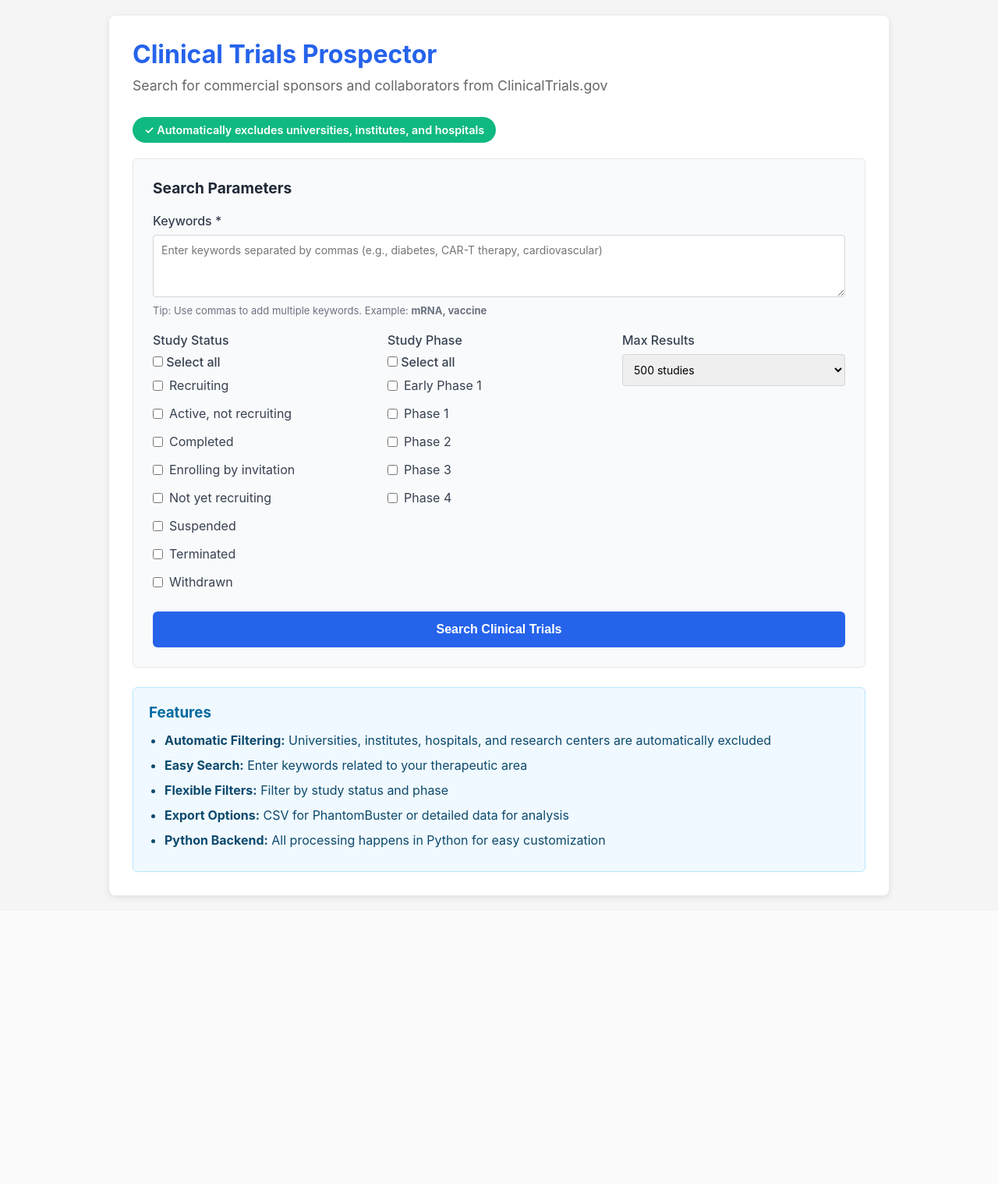
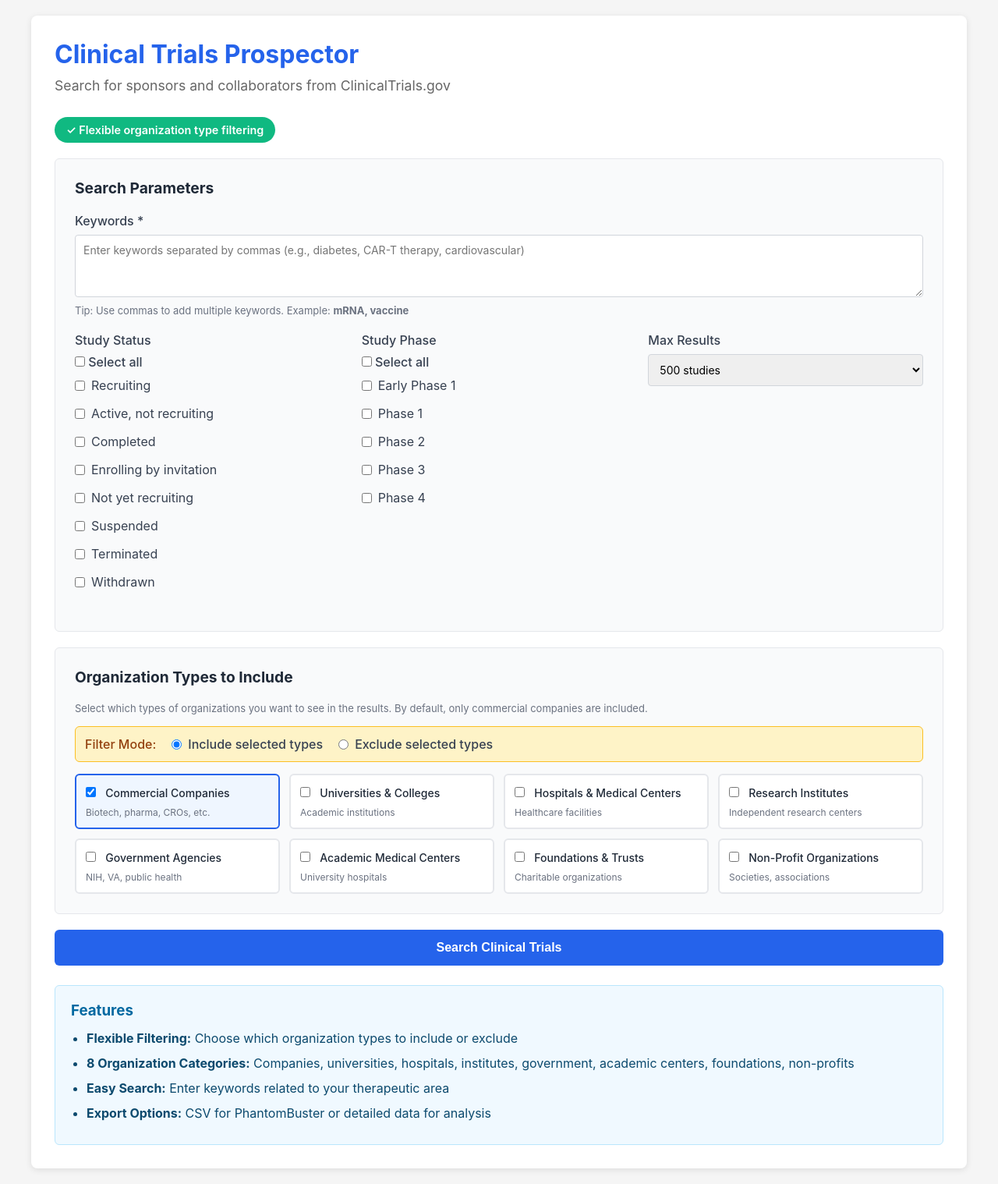
Before and after one commit to Francoisalcim/Prospection, a Flask app: page / in a window 1280 px wide. Shown: the whole page at 78% size. Before the commit the page ends 1153 px from the top, so only its background shows below. Run offline with Flask 3, Linux system fonts and the light colour scheme.

Commit message:
index.html

```diff
--- a/templates/index.html
+++ b/templates/index.html
@@ -11,7 +11,7 @@
       background: #f5f5f5; padding: 20px; color: #333;
     }
     .container {
-      max-width: 1000px; margin: 0 auto; background: white; border-radius: 8px;
+      max-width: 1200px; margin: 0 auto; background: white; border-radius: 8px;
       box-shadow: 0 2px 8px rgba(0,0,0,0.1); padding: 30px;
     }
     h1 { color: #2563eb; margin-bottom: 10px; font-size: 2em; }
@@ -45,6 +45,62 @@
       display: flex; gap: 8px; align-items: center; font-weight: normal;
       cursor: pointer;
     }
+
+    /* New: Organization types section */
+    .org-types-grid {
+      display: grid;
+      grid-template-columns: repeat(auto-fill, minmax(250px, 1fr));
+      gap: 12px;
+      margin-top: 15px;
+    }
+    .org-type-card {
+      background: white;
+      border: 2px solid #e5e7eb;
+      border-radius: 6px;
+      padding: 12px;
+      cursor: pointer;
+      transition: all 0.2s;
+    }
+    .org-type-card:hover {
+      border-color: #2563eb;
+      box-shadow: 0 2px 4px rgba(37, 99, 235, 0.1);
+    }
+    .org-type-card.selected {
+      border-color: #2563eb;
+      background: #eff6ff;
+    }
+    .org-type-card input[type="checkbox"] {
+      width: auto;
+      margin-right: 8px;
+    }
+    .org-type-label {
+      font-weight: 500;
+      color: #1f2937;
+      font-size: 14px;
+    }
+    .org-type-count {
+      font-size: 12px;
+      color: #6b7280;
+      margin-top: 4px;
+    }
+    .filter-mode {
+      background: #fef3c7;
+      border: 1px solid #fbbf24;
+      border-radius: 6px;
+      padding: 12px;
+      margin-bottom: 15px;
+      display: flex;
+      gap: 20px;
+      align-items: center;
+    }
+    .filter-mode label {
+      display: flex;
+      gap: 8px;
+      align-items: center;
+      margin-bottom: 0;
+      cursor: pointer;
+    }
+
     .btn {
       width: 100%; padding: 14px; background: #2563eb; color: white;
       border: none; border-radius: 6px; font-size: 16px; font-weight: 600;
@@ -92,6 +148,15 @@
     }
     .company-name { font-weight: 600; color: #1f2937; }
     .company-type { color: #6b7280; font-size: 13px; margin-top: 3px; }
+    .company-org-type {
+      display: inline-block;
+      background: #e0e7ff;
+      color: #3730a3;
+      padding: 2px 8px;
+      border-radius: 12px;
+      font-size: 11px;
+      margin-top: 4px;
+    }
     .company-count { color: #2563eb; font-weight: bold; font-size: 1.3em; }
     .export-buttons { display: grid; grid-template-columns: 1fr 1fr; gap: 15px; }
     .btn-secondary { background: #10b981; }
@@ -109,8 +174,8 @@
 <body>
   <div class="container">
     <h1>Clinical Trials Prospector</h1>
-    <p class="subtitle">Search for commercial sponsors and collaborators from ClinicalTrials.gov</p>
-    <div class="info-badge">✓ Automatically excludes universities, institutes, and hospitals</div>
+    <p class="subtitle">Search for sponsors and collaborators from ClinicalTrials.gov</p>
+    <div class="info-badge">✓ Flexible organization type filtering</div>
 
     <div class="section">
       <h3>Search Parameters</h3>
@@ -166,9 +231,95 @@
           </select>
         </div>
       </div>
+    </div>
 
-      <button class="btn" id="searchBtn" onclick="searchTrials()">Search Clinical Trials</button>
+    <!-- NEW: Organization Type Filtering -->
+    <div class="section">
+      <h3>Organization Types to Include</h3>
+      <div class="hint" style="margin-bottom: 15px;">
+        Select which types of organizations you want to see in the results. By default, only commercial companies are included.
+      </div>
+
+      <div class="filter-mode">
+        <span style="font-weight: 500; color: #92400e;">Filter Mode:</span>
+        <label>
+          <input type="radio" name="filterMode" value="include" checked />
+          <span>Include selected types</span>
+        </label>
+        <label>
+          <input type="radio" name="filterMode" value="exclude" />
+          <span>Exclude selected types</span>
+        </label>
+      </div>
+
+      <div class="org-types-grid" id="orgTypesGrid">
+        <div class="org-type-card selected" data-type="company">
+          <label>
+            <input type="checkbox" value="company" checked />
+            <span class="org-type-label">Commercial Companies</span>
+          </label>
+          <div class="org-type-count">Biotech, pharma, CROs, etc.</div>
+        </div>
+
+        <div class="org-type-card" data-type="university">
+          <label>
+            <input type="checkbox" value="university" />
+            <span class="org-type-label">Universities & Colleges</span>
+          </label>
+          <div class="org-type-count">Academic institutions</div>
+        </div>
+
+        <div class="org-type-card" data-type="hospital">
+          <label>
+            <input type="checkbox" value="hospital" />
+            <span class="org-type-label">Hospitals & Medical Centers</span>
+          </label>
+          <div class="org-type-count">Healthcare facilities</div>
+        </div>
+
+        <div class="org-type-card" data-type="institute">
+          <label>
+            <input type="checkbox" value="institute" />
+            <span class="org-type-label">Research Institutes</span>
+          </label>
+          <div class="org-type-count">Independent research centers</div>
+        </div>
+
+        <div class="org-type-card" data-type="government">
+          <label>
+            <input type="checkbox" value="government" />
+            <span class="org-type-label">Government Agencies</span>
+          </label>
+          <div class="org-type-count">NIH, VA, public health</div>
+        </div>
+
+        <div class="org-type-card" data-type="academic">
+          <label>
+            <input type="checkbox" value="academic" />
+            <span class="org-type-label">Academic Medical Centers</span>
+          </label>
+          <div class="org-type-count">University hospitals</div>
+        </div>
+
+        <div class="org-type-card" data-type="foundation">
+          <label>
+            <input type="checkbox" value="foundation" />
+            <span class="org-type-label">Foundations & Trusts</span>
+          </label>
+          <div class="org-type-count">Charitable organizations</div>
+        </div>
+
+        <div class="org-type-card" data-type="nonprofit">
+          <label>
+            <input type="checkbox" value="nonprofit" />
+            <span class="org-type-label">Non-Profit Organizations</span>
+          </label>
+          <div class="org-type-count">Societies, associations</div>
+        </div>
+      </div>
     </div>
+
+    <button class="btn" id="searchBtn" onclick="searchTrials()">Search Clinical Trials</button>
 
     <div id="loading" class="loading">
       <div class="spinner"></div>
@@ -184,41 +335,42 @@
       </div>
 
       <div class="companies-section">
-        <h3>Companies Found</h3>
+        <h3>Organizations Found</h3>
         <div class="companies-list" id="companiesList"></div>
       </div>
 
-      <div class="section" style="margin-top:15px;">
-        <h3>Export Options</h3>
-
-        <div class="form-group">
-          <label for="targetRole">Target role on LinkedIn (optional)</label>
-          <input id="targetRole" type="text" placeholder="e.g. CTO, Head of Clinical Operations, Medical Director" />
-          <div class="hint">If filled, the CSV will contain LinkedIn people search URLs for this role in each company.</div>
-        </div>
-
-        <div class="export-buttons">
-          <button class="btn btn-secondary" onclick="exportToCSV()">📄 Export to CSV (PhantomBuster)</button>
-          <button class="btn" onclick="exportDetailed()">📊 Export Detailed Data</button>
-        </div>
+      <div class="export-buttons">
+        <button class="btn btn-secondary" onclick="exportToCSV()">📄 Export to CSV (PhantomBuster)</button>
+        <button class="btn" onclick="exportDetailed()">📊 Export Detailed Data</button>
       </div>
-
     </div>
 
     <div class="info">
       <h3>Features</h3>
       <ul>
-        <li><b>Automatic Filtering:</b> Universities, institutes, hospitals, and research centers are automatically excluded</li>
+        <li><b>Flexible Filtering:</b> Choose which organization types to include or exclude</li>
+        <li><b>8 Organization Categories:</b> Companies, universities, hospitals, institutes, government, academic centers, foundations, non-profits</li>
         <li><b>Easy Search:</b> Enter keywords related to your therapeutic area</li>
-        <li><b>Flexible Filters:</b> Filter by study status and phase</li>
         <li><b>Export Options:</b> CSV for PhantomBuster or detailed data for analysis</li>
-        <li><b>Python Backend:</b> All processing happens in Python for easy customization</li>
       </ul>
     </div>
   </div>
 
   <script>
     let currentResults = null;
+
+    // Organization type card selection
+    document.getElementById('orgTypesGrid').addEventListener('click', (e) => {
+      const card = e.target.closest('.org-type-card');
+      if (!card) return;
+
+      const checkbox = card.querySelector('input[type="checkbox"]');
+      if (e.target !== checkbox) {
+        checkbox.checked = !checkbox.checked;
+      }
+
+      card.classList.toggle('selected', checkbox.checked);
+    });
 
     function showError(message) {
       const errorDiv = document.getElementById('error');
@@ -244,10 +396,26 @@
       return Array.from(checkboxes).map(cb => cb.value);
     }
 
+    function getSelectedOrgTypes() {
+      const checkboxes = document.querySelectorAll('#orgTypesGrid input[type="checkbox"]:checked');
+      return Array.from(checkboxes).map(cb => cb.value);
+    }
+
+    function getFilterMode() {
+      const mode = document.querySelector('input[name="filterMode"]:checked');
+      return mode ? mode.value : 'include';
+    }
+
     async function searchTrials() {
       const keywords = document.getElementById('keywords').value.trim();
       if (!keywords) {
         showError('Please enter at least one keyword.');
+        return;
+      }
+
+      const selectedTypes = getSelectedOrgTypes();
+      if (selectedTypes.length === 0) {
+        showError('Please select at least one organization type.');
         return;
       }
 
@@ -263,7 +431,9 @@
             keywords: keywords,
             statuses: getCheckedValues('status-group'),
             phases: getCheckedValues('phase-group'),
-            maxResults: document.getElementById('maxResults').value
+            maxResults: document.getElementById('maxResults').value,
+            organizationTypes: selectedTypes,
+            filterMode: getFilterMode()
           })
         });
 
@@ -296,7 +466,7 @@
         </div>
         <div class="stat-box">
           <div class="stat-number">${data.stats.uniqueCompanies}</div>
-          <div class="stat-label">Companies</div>
+          <div class="stat-label">Organizations</div>
         </div>
         <div class="stat-box">
           <div class="stat-number">${data.stats.sponsors}</div>
@@ -313,6 +483,7 @@
           <div>
             <div class="company-name">${c.name}</div>
             <div class="company-type">${c.role}</div>
+            <span class="company-org-type">${c.orgType || 'Company'}</span>
           </div>
           <div class="company-count">${c.trialCount}</div>
         </div>
```
